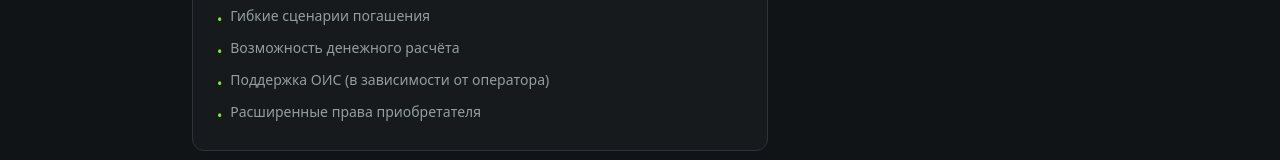
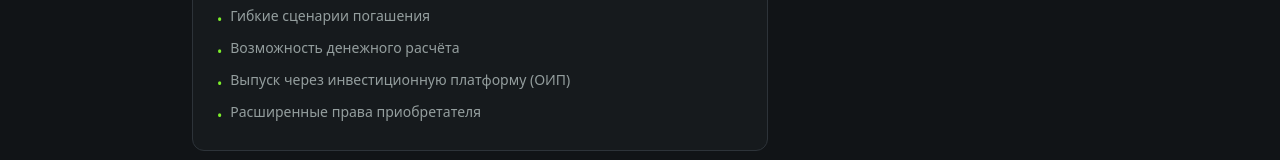
Before and after one commit to nicr737-sys/gas-gpu-power, a React (Vite) app: page /terms in a window 1280 px wide. Shown: the part 575-735 px from the top of the page. Built offline with nearby package versions, Linux system fonts and the light colour scheme.

Commit message:
Preceding changes

```diff
--- a/src/pages/Terms.tsx
+++ b/src/pages/Terms.tsx
@@ -41,7 +41,7 @@ const Terms = () => {
                 </li>
                 <li className="flex items-start gap-2">
                   <span className="text-energy mt-1">•</span>
-                  Поддержка ОИС (в зависимости от оператора)
+                  Выпуск через инвестиционную платформу (ОИП)
                 </li>
                 <li className="flex items-start gap-2">
                   <span className="text-energy mt-1">•</span>
```
